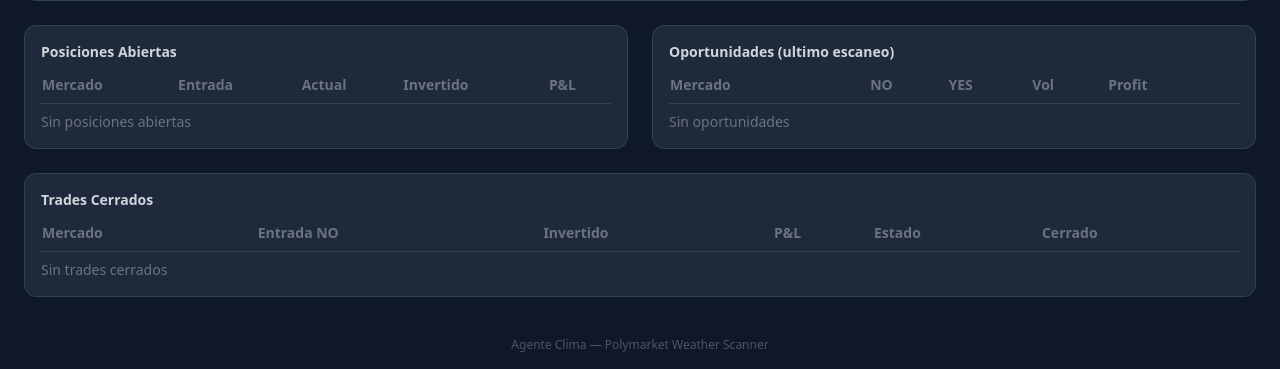
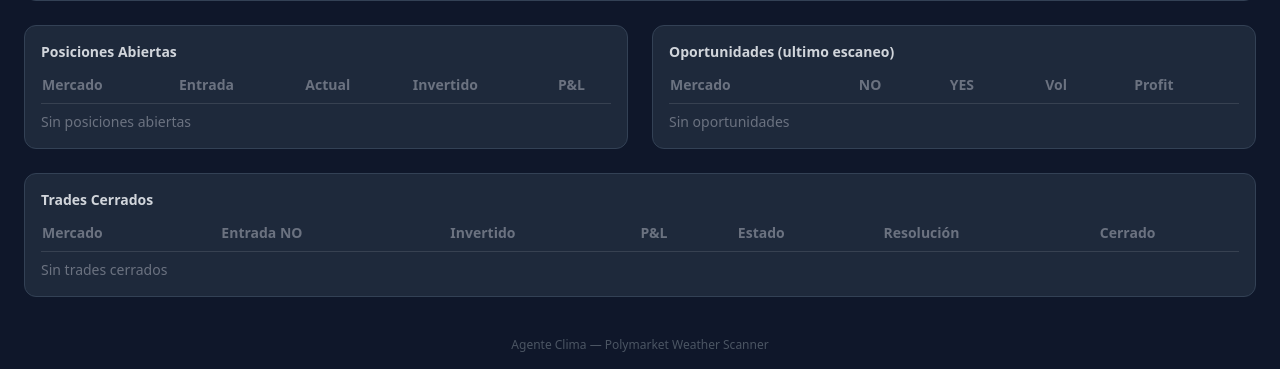
Before and after one commit to alf-alejandro/Agente-Clima, a Flask app: page / in a window 1280 px wide. Shown: the part 600-969 px from the top of the page. Run offline with Flask 3, Linux system fonts and the light colour scheme; lists and menus that the app fills with data are empty; some libraries are stand-ins or nearby versions.

Commit message:
feat: full question text + resolution column in closed trades
- Remove text truncation in all tables (questions now wrap fully)
- Add 'resolution' field stored on position close with detail:
  WON  -> "NO resolvió — temperatura no superó el umbral (NO=99.x¢)"
  LOST -> "YES resolvió — temperatura superó el umbral (YES=99.x¢)"
  STOPPED -> "Stop loss @ NO=xx.x¢ (entrada yy.y¢, caída -z.z¢)"
- Add Resolución column to closed trades table for strategy auditing

Co-Authored-By: Claude Opus 4.6 <noreply@anthropic.com>

```diff
--- a/app/portfolio.py
+++ b/app/portfolio.py
@@ -62,26 +62,30 @@ class AutoPortfolio:
             pos["current_no"] = no_price
 
             if yes_price >= 0.99:
-                to_close.append((cid, "LOST", -pos["allocated"]))
+                resolution = f"YES resolvió — temperatura superó el umbral (YES={yes_price*100:.1f}¢)"
+                to_close.append((cid, "LOST", -pos["allocated"], resolution))
             elif no_price >= 0.99:
-                to_close.append((cid, "WON", pos["max_gain"]))
+                resolution = f"NO resolvió — temperatura no superó el umbral (NO={no_price*100:.1f}¢)"
+                to_close.append((cid, "WON", pos["max_gain"], resolution))
             elif STOP_LOSS_ENABLED:
                 drop = no_price - pos["entry_no"]
                 if drop <= pos["stop_trigger"]:
                     sale_value = pos["tokens"] * no_price
                     realized_loss = sale_value - pos["allocated"]
-                    to_close.append((cid, "STOPPED", realized_loss))
+                    resolution = f"Stop loss @ NO={no_price*100:.1f}¢ (entrada {pos['entry_no']*100:.1f}¢, caída {drop*100:.1f}¢)"
+                    to_close.append((cid, "STOPPED", realized_loss, resolution))
 
-        for cid, status, pnl in to_close:
-            self._close_position(cid, status, pnl)
+        for cid, status, pnl, resolution in to_close:
+            self._close_position(cid, status, pnl, resolution)
 
-    def _close_position(self, cid, status, pnl):
+    def _close_position(self, cid, status, pnl, resolution=""):
         if cid not in self.positions:
             return
         pos = self.positions[cid]
         pos["status"] = status
         pos["pnl"] = pnl
         pos["close_time"] = now_utc().isoformat()
+        pos["resolution"] = resolution
 
         recovered = pos["allocated"] + pnl
         self.capital_disponible += recovered
@@ -126,6 +130,7 @@ class AutoPortfolio:
                 "allocated": round(pos["allocated"], 2),
                 "pnl": round(pos["pnl"], 2),
                 "status": pos["status"],
+                "resolution": pos.get("resolution", ""),
                 "entry_time": pos["entry_time"],
                 "close_time": pos.get("close_time", ""),
             })
--- a/app/static/dashboard.js
+++ b/app/static/dashboard.js
@@ -43,8 +43,8 @@ function pnlSign(val) {
     return val >= 0 ? "+" : "";
 }
 
-function truncate(str, len) {
-    return str.length > len ? str.slice(0, len) + "..." : str;
+function esc(str) {
+    return str.replace(/&/g, "&amp;").replace(/</g, "&lt;").replace(/>/g, "&gt;");
 }
 
 function formatTime(iso) {
@@ -98,11 +98,11 @@ function updateUI(data) {
         $id("no-open").classList.add("hidden");
         openTb.innerHTML = openPos.map(p => `
             <tr class="border-b border-gray-800">
-                <td class="py-2 pr-2">${truncate(p.question, 40)}</td>
-                <td>${(p.entry_no * 100).toFixed(1)}&cent;</td>
-                <td>${(p.current_no * 100).toFixed(1)}&cent;</td>
-                <td>$${p.allocated.toFixed(2)}</td>
-                <td class="${pnlColor(p.pnl)}">${pnlSign(p.pnl)}$${p.pnl.toFixed(2)}</td>
+                <td class="q py-2 pr-3">${esc(p.question)}</td>
+                <td class="num py-2 pr-3">${(p.entry_no * 100).toFixed(1)}&cent;</td>
+                <td class="num py-2 pr-3">${(p.current_no * 100).toFixed(1)}&cent;</td>
+                <td class="num py-2 pr-3">$${p.allocated.toFixed(2)}</td>
+                <td class="num py-2 ${pnlColor(p.pnl)}">${pnlSign(p.pnl)}$${p.pnl.toFixed(2)}</td>
             </tr>
         `).join("");
     }
@@ -117,11 +117,11 @@ function updateUI(data) {
         $id("no-opps").classList.add("hidden");
         oppsTb.innerHTML = opps.map(o => `
             <tr class="border-b border-gray-800">
-                <td class="py-2 pr-2">${truncate(o.question, 40)}</td>
-                <td>${(o.no_price * 100).toFixed(1)}&cent;</td>
-                <td>${(o.yes_price * 100).toFixed(1)}&cent;</td>
-                <td>$${o.volume.toLocaleString()}</td>
-                <td class="text-emerald-400">${o.profit_cents.toFixed(1)}&cent;</td>
+                <td class="q py-2 pr-3">${esc(o.question)}</td>
+                <td class="num py-2 pr-3">${(o.no_price * 100).toFixed(1)}&cent;</td>
+                <td class="num py-2 pr-3">${(o.yes_price * 100).toFixed(1)}&cent;</td>
+                <td class="num py-2 pr-3">$${o.volume.toLocaleString()}</td>
+                <td class="num py-2 text-emerald-400">${o.profit_cents.toFixed(1)}&cent;</td>
             </tr>
         `).join("");
     }
@@ -139,12 +139,13 @@ function updateUI(data) {
                                 c.status === "STOPPED" ? "text-yellow-400" : "text-red-400";
             return `
                 <tr class="border-b border-gray-800">
-                    <td class="py-2 pr-2">${truncate(c.question, 40)}</td>
-                    <td>${(c.entry_no * 100).toFixed(1)}&cent;</td>
-                    <td>$${c.allocated.toFixed(2)}</td>
-                    <td class="${pnlColor(c.pnl)}">${pnlSign(c.pnl)}$${c.pnl.toFixed(2)}</td>
-                    <td class="${statusColor}">${c.status}</td>
-                    <td>${formatTime(c.close_time)}</td>
+                    <td class="q py-2 pr-3">${esc(c.question)}</td>
+                    <td class="num py-2 pr-3">${(c.entry_no * 100).toFixed(1)}&cent;</td>
+                    <td class="num py-2 pr-3">$${c.allocated.toFixed(2)}</td>
+                    <td class="num py-2 pr-3 ${pnlColor(c.pnl)}">${pnlSign(c.pnl)}$${c.pnl.toFixed(2)}</td>
+                    <td class="num py-2 pr-3 font-semibold ${statusColor}">${c.status}</td>
+                    <td class="res py-2 pr-3">${esc(c.resolution || "-")}</td>
+                    <td class="num py-2">${formatTime(c.close_time)}</td>
                 </tr>
             `;
         }).join("");
--- a/app/templates/dashboard.html
+++ b/app/templates/dashboard.html
@@ -14,6 +14,9 @@
             0%, 100% { opacity: 1; }
             50% { opacity: 0.4; }
         }
+        td.q { min-width: 220px; word-break: break-word; white-space: normal; line-height: 1.4; }
+        td.num { white-space: nowrap; }
+        td.res { min-width: 180px; word-break: break-word; white-space: normal; line-height: 1.4; font-size: 0.75rem; color: #94a3b8; }
     </style>
 </head>
 <body class="text-gray-200 min-h-screen">
@@ -85,11 +88,11 @@
                 <table class="w-full text-sm">
                     <thead>
                         <tr class="text-left text-gray-500 border-b border-gray-700">
-                            <th class="pb-2">Mercado</th>
-                            <th class="pb-2">Entrada</th>
-                            <th class="pb-2">Actual</th>
-                            <th class="pb-2">Invertido</th>
-                            <th class="pb-2">P&L</th>
+                            <th class="pb-2 pr-3">Mercado</th>
+                            <th class="pb-2 pr-3 whitespace-nowrap">Entrada</th>
+                            <th class="pb-2 pr-3 whitespace-nowrap">Actual</th>
+                            <th class="pb-2 pr-3 whitespace-nowrap">Invertido</th>
+                            <th class="pb-2 whitespace-nowrap">P&L</th>
                         </tr>
                     </thead>
                     <tbody id="table-open"></tbody>
@@ -103,11 +106,11 @@
                 <table class="w-full text-sm">
                     <thead>
                         <tr class="text-left text-gray-500 border-b border-gray-700">
-                            <th class="pb-2">Mercado</th>
-                            <th class="pb-2">NO</th>
-                            <th class="pb-2">YES</th>
-                            <th class="pb-2">Vol</th>
-                            <th class="pb-2">Profit</th>
+                            <th class="pb-2 pr-3">Mercado</th>
+                            <th class="pb-2 pr-3 whitespace-nowrap">NO</th>
+                            <th class="pb-2 pr-3 whitespace-nowrap">YES</th>
+                            <th class="pb-2 pr-3 whitespace-nowrap">Vol</th>
+                            <th class="pb-2 whitespace-nowrap">Profit</th>
                         </tr>
                     </thead>
                     <tbody id="table-opps"></tbody>
@@ -122,12 +125,13 @@
             <table class="w-full text-sm">
                 <thead>
                     <tr class="text-left text-gray-500 border-b border-gray-700">
-                        <th class="pb-2">Mercado</th>
-                        <th class="pb-2">Entrada NO</th>
-                        <th class="pb-2">Invertido</th>
-                        <th class="pb-2">P&L</th>
-                        <th class="pb-2">Estado</th>
-                        <th class="pb-2">Cerrado</th>
+                        <th class="pb-2 pr-3">Mercado</th>
+                        <th class="pb-2 pr-3 whitespace-nowrap">Entrada NO</th>
+                        <th class="pb-2 pr-3 whitespace-nowrap">Invertido</th>
+                        <th class="pb-2 pr-3 whitespace-nowrap">P&L</th>
+                        <th class="pb-2 pr-3 whitespace-nowrap">Estado</th>
+                        <th class="pb-2 pr-3">Resolución</th>
+                        <th class="pb-2 whitespace-nowrap">Cerrado</th>
                     </tr>
                 </thead>
                 <tbody id="table-closed"></tbody>
```
